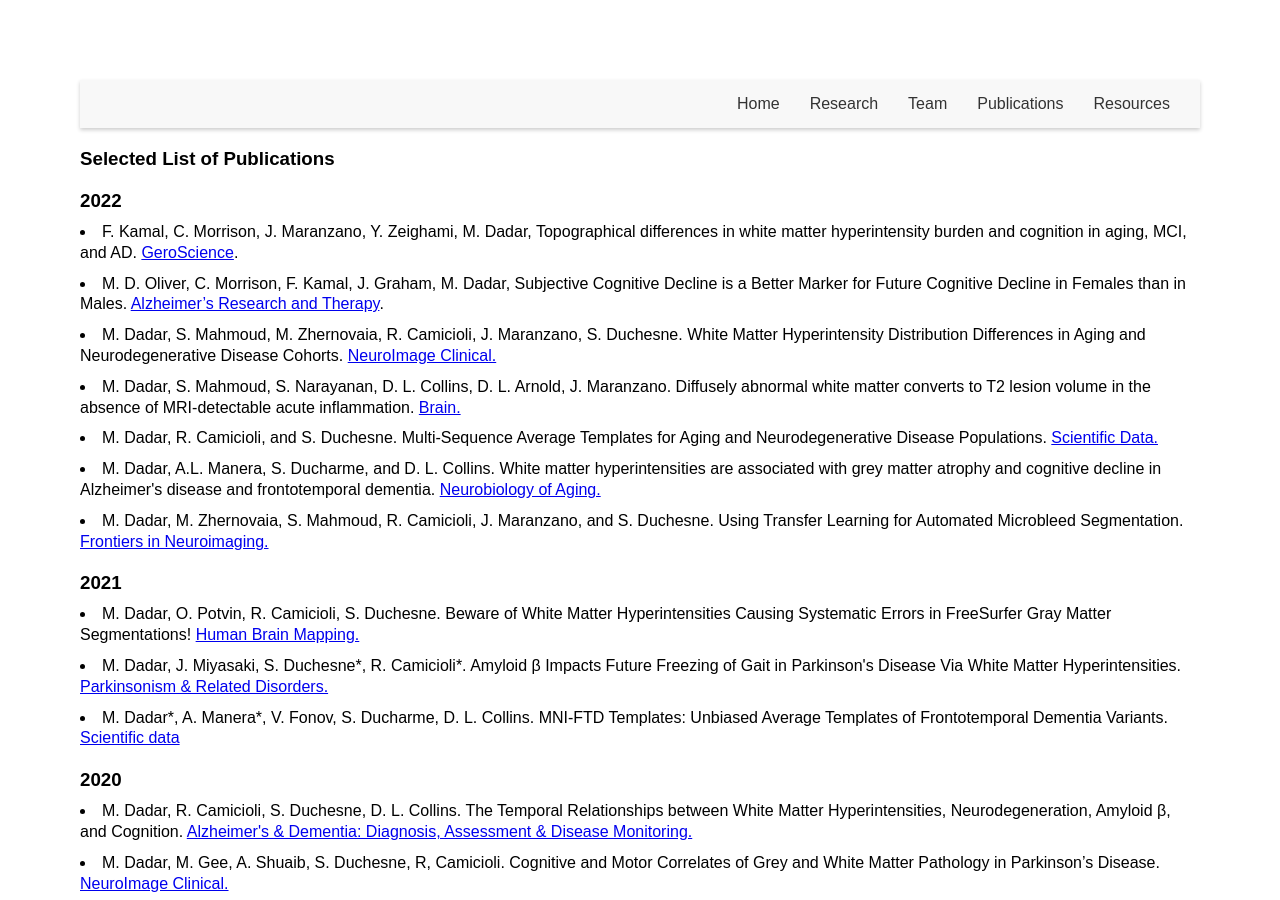
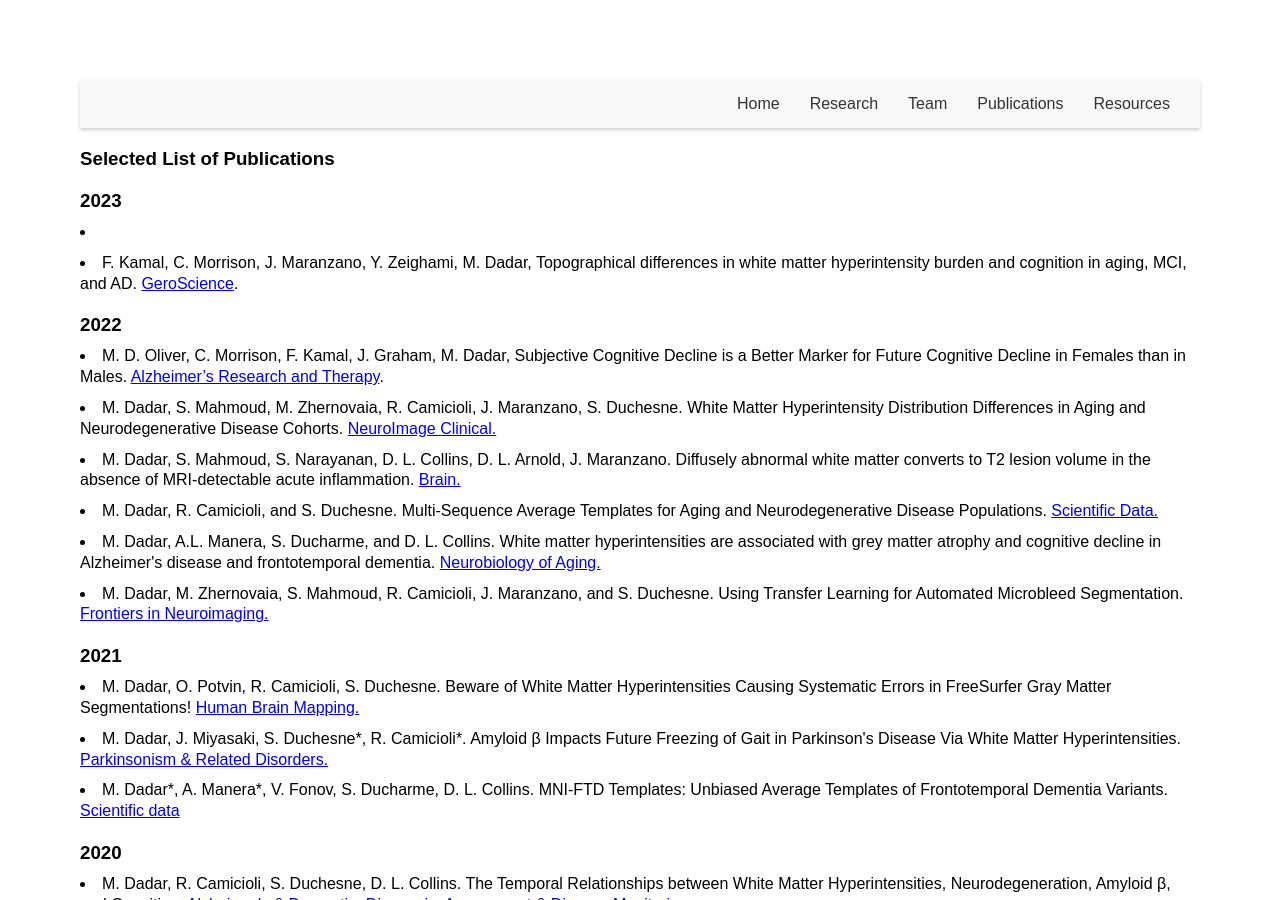
Before and after one commit to VANDAlab/VANDAlab.github.io, a Jekyll site: the page publications.html, which Jekyll copies as it is, in a window 1280 px wide and 900 px high. Built offline with Jekyll 4.4.1, drawn with Linux system fonts in a browser that asks for light colours.

Commit message:
Update publications.html

```diff
--- a/publications.html
+++ b/publications.html
@@ -21,9 +21,11 @@
 
   <h3>Selected List of Publications</h3>
 </header>
-  <h3>2022</h3>
+  <h3>2023</h3>
+  <li>
   <li> F. Kamal, C. Morrison, J. Maranzano, Y. Zeighami, M. Dadar,
     Topographical differences in white matter hyperintensity burden and cognition in aging, MCI, and AD.  <a href="https://link.springer.com/article/10.1007/s11357-022-00665-6" target="_blank">GeroScience</a>. </li>
+  <h3>2022</h3>
   <li> M. D. Oliver, C. Morrison, F. Kamal, J. Graham, M. Dadar, Subjective Cognitive Decline is a Better Marker for Future Cognitive Decline in Females than in Males.
     <a href="https://alzres.biomedcentral.com/articles/10.1186/s13195-022-01138-w" target="_blank">Alzheimer’s Research and Therapy</a>. </li>
  <li>  M. Dadar, S. Mahmoud, M. Zhernovaia, R. Camicioli, J. Maranzano, S. Duchesne. White Matter Hyperintensity Distribution Differences in Aging and Neurodegenerative Disease Cohorts.   <a href="https://www.sciencedirect.com/science/article/pii/S2213158222002698" target="_blank">NeuroImage Clinical.</a> </li>
```
